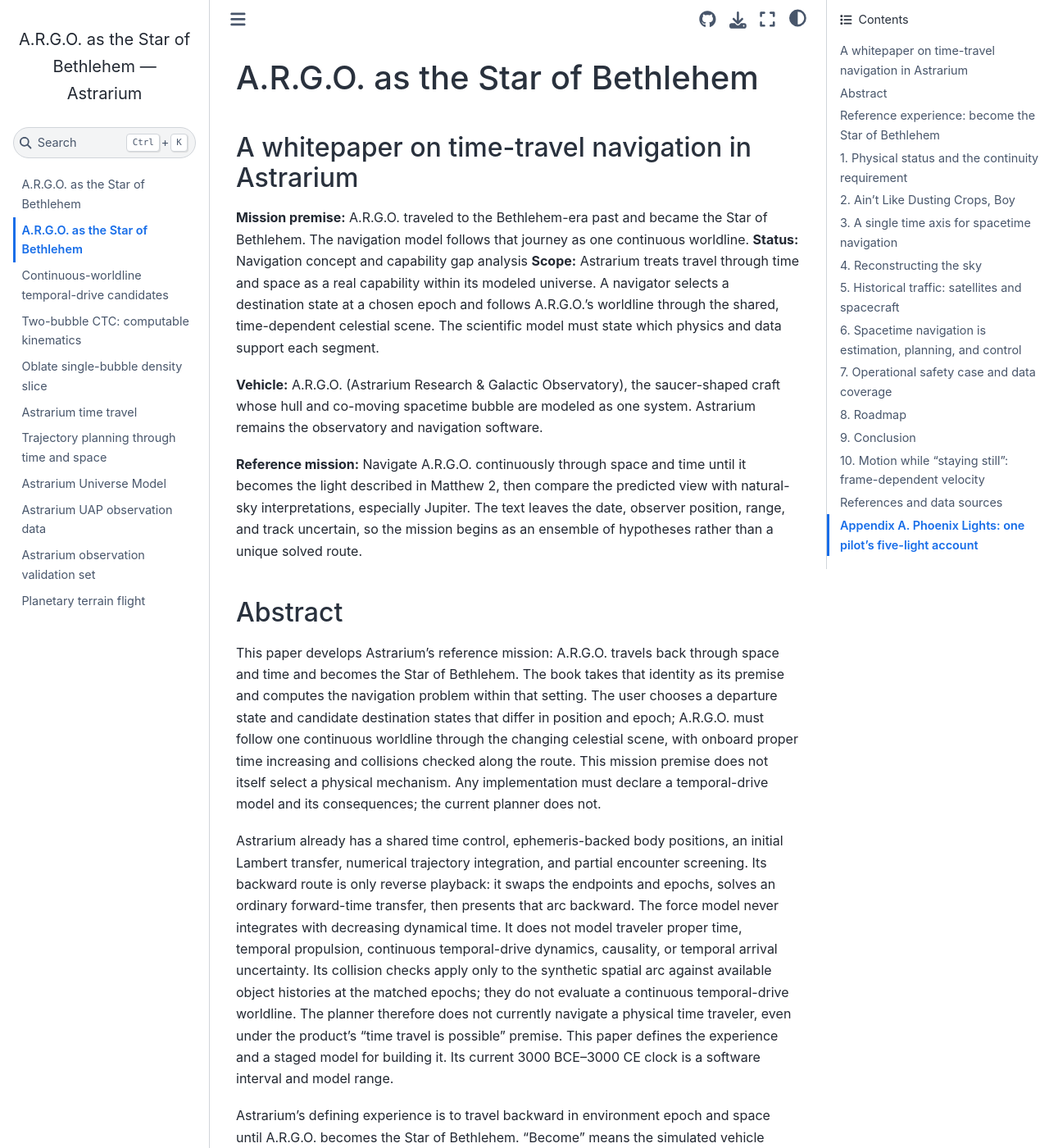
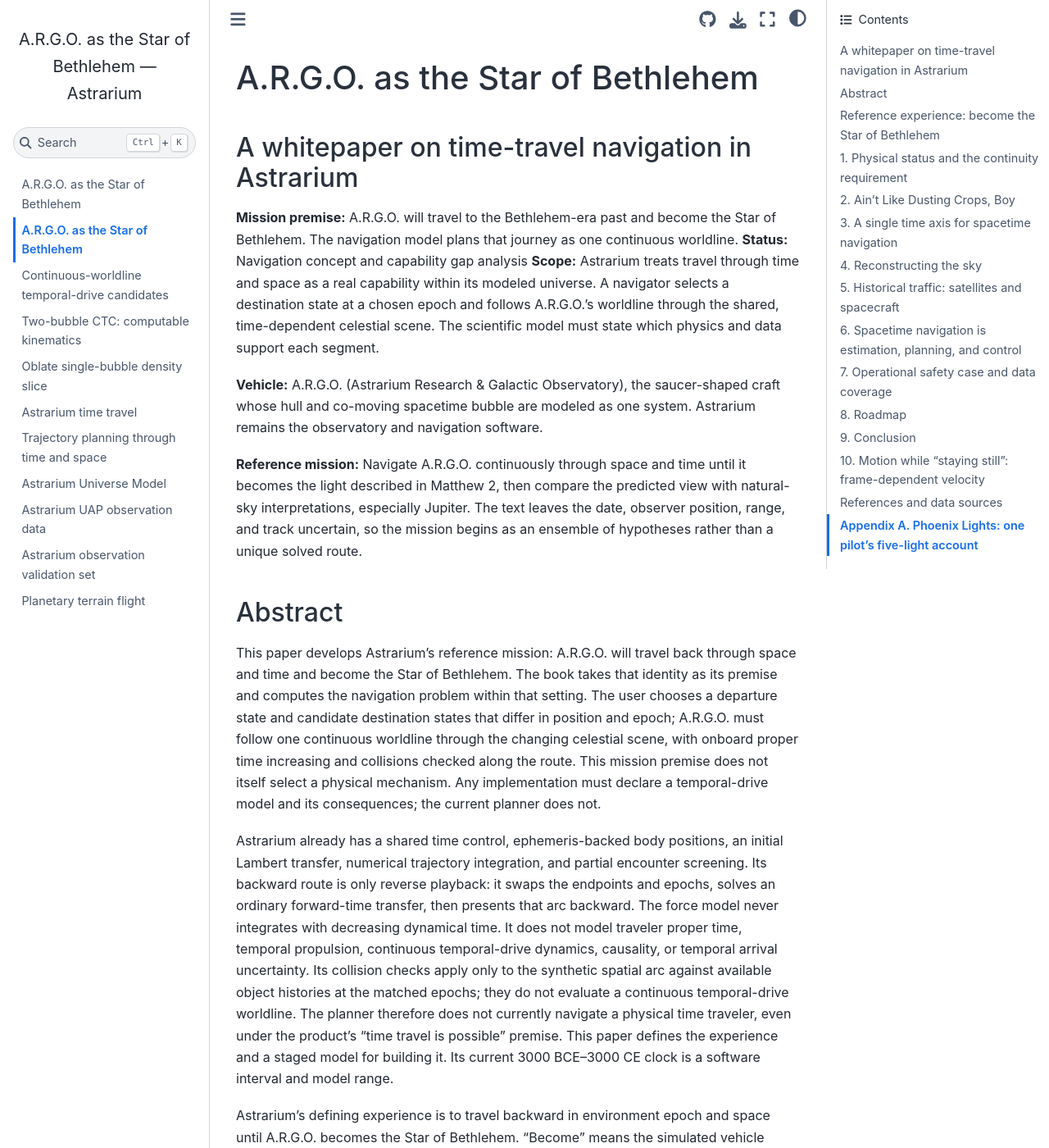
Before and after one commit to CastaliaInstitute/astrarium, a Jupyter Book: the page built from docs/whitepaper-space-time-travel.md, in a window 1280 px wide and 1400 px high. Shown: the whole window at 82% size. Built offline with Jupyter Book 1.0.4 settings and Sphinx 7.4.7 and the Sphinx Book theme 1.1.4, drawn with Linux system fonts in a browser that asks for light colours; some of the changed text lies outside the part shown.

Commit message:
Set A.R.G.O. mission in future tense

```diff
--- a/docs/whitepaper-space-time-travel.md
+++ b/docs/whitepaper-space-time-travel.md
@@ -2,7 +2,7 @@
 
 ## A whitepaper on time-travel navigation in Astrarium
 
-**Mission premise:** A.R.G.O. traveled to the Bethlehem-era past and became the Star of Bethlehem. The navigation model follows that journey as one continuous worldline.
+**Mission premise:** A.R.G.O. will travel to the Bethlehem-era past and become the Star of Bethlehem. The navigation model plans that journey as one continuous worldline.
 **Status:** Navigation concept and capability gap analysis
 **Scope:** Astrarium treats travel through time and space as a real capability within its modeled universe. A navigator selects a destination state at a chosen epoch and follows A.R.G.O.'s worldline through the shared, time-dependent celestial scene. The scientific model must state which physics and data support each segment.
 
@@ -12,7 +12,7 @@
 
 ## Abstract
 
-This paper develops Astrarium's reference mission: A.R.G.O. travels back through space and time and becomes the Star of Bethlehem. The book takes that identity as its premise and computes the navigation problem within that setting. The user chooses a departure state and candidate destination states that differ in position and epoch; A.R.G.O. must follow one continuous worldline through the changing celestial scene, with onboard proper time increasing and collisions checked along the route. This mission premise does not itself select a physical mechanism. Any implementation must declare a temporal-drive model and its consequences; the current planner does not.
+This paper develops Astrarium's reference mission: A.R.G.O. will travel back through space and time and become the Star of Bethlehem. The book takes that identity as its premise and computes the navigation problem within that setting. The user chooses a departure state and candidate destination states that differ in position and epoch; A.R.G.O. must follow one continuous worldline through the changing celestial scene, with onboard proper time increasing and collisions checked along the route. This mission premise does not itself select a physical mechanism. Any implementation must declare a temporal-drive model and its consequences; the current planner does not.
 
 Astrarium already has a shared time control, ephemeris-backed body positions, an initial Lambert transfer, numerical trajectory integration, and partial encounter screening. Its backward route is only reverse playback: it swaps the endpoints and epochs, solves an ordinary forward-time transfer, then presents that arc backward. The force model never integrates with decreasing dynamical time. It does not model traveler proper time, temporal propulsion, continuous temporal-drive dynamics, causality, or temporal arrival uncertainty. Its collision checks apply only to the synthetic spatial arc against available object histories at the matched epochs; they do not evaluate a continuous temporal-drive worldline. The planner therefore does not currently navigate a physical time traveler, even under the product's “time travel is possible” premise. This paper defines the experience and a staged model for building it. Its current 3000 BCE–3000 CE clock is a software interval and model range.
 
@@ -175,7 +175,7 @@
 
 ## 9. Conclusion
 
-The Star of Bethlehem is Astrarium's reference mission: A.R.G.O. follows one continuous worldline to the ancient encounter and becomes the light described in Matthew 2. Because the source leaves the date, viewing geometry, and range open, the route is represented as an uncertainty-aware scenario ensemble and compared with natural-sky reconstructions. The moving-mouth model is a conditional reference for mathematical exploration, not an operational mechanism. The current Lambert-and-integration planner is a spatial seed, not a time-travel or operational navigation model.
+The Star of Bethlehem is Astrarium's reference mission: A.R.G.O. will follow one continuous worldline to the ancient encounter and become the light described in Matthew 2. Because the source leaves the date, viewing geometry, and range open, the route is represented as an uncertainty-aware scenario ensemble and compared with natural-sky reconstructions. The moving-mouth model is a conditional reference for mathematical exploration, not an operational mechanism. The current Lambert-and-integration planner is a spatial seed, not a time-travel or operational navigation model.
 
 ## 10. Motion while “staying still”: frame-dependent velocity
 
```
